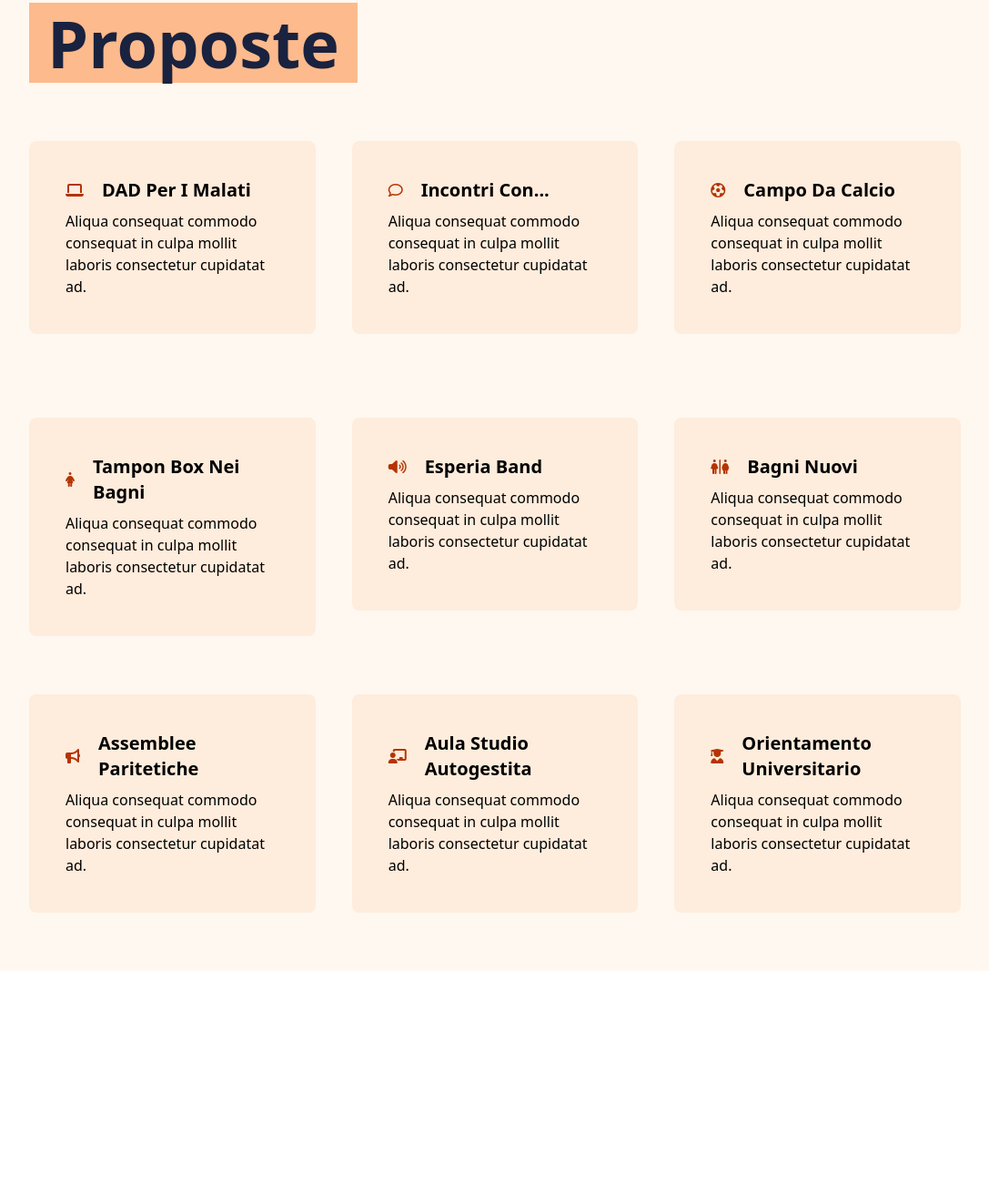
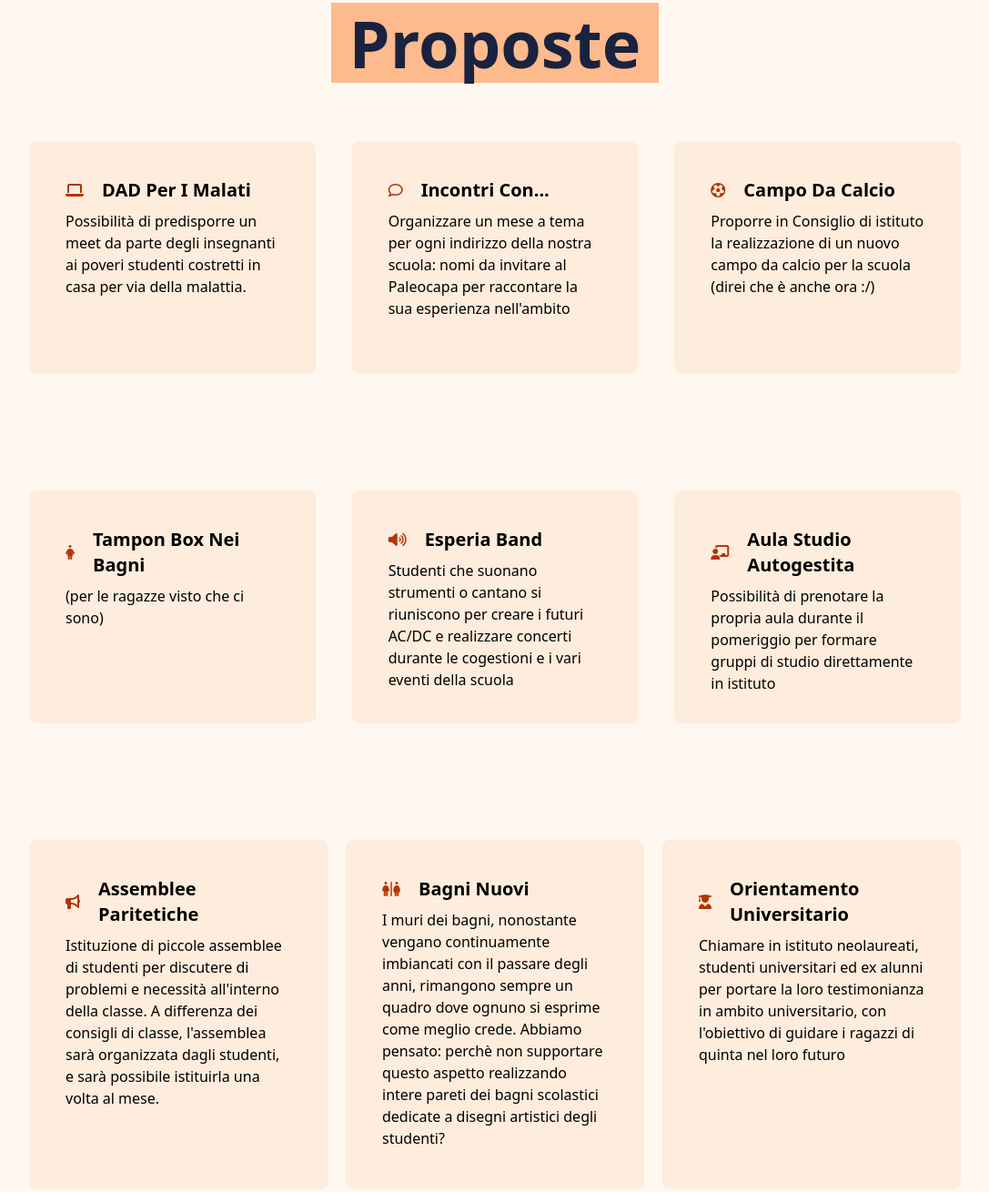
Before and after one commit to nicolapreda/tuttiunitis, a website: page index.html in a window 1280 px wide. Shown: the part 1245-2555 px from the top of the page at 91% size, without its empty margins (96-1183 px from the left). Drawn offline with nearby package versions, Linux system fonts and the light colour scheme.

Commit message:
Started creating dark mode, fixed "proposte" section"

```diff
--- a/index.html
+++ b/index.html
@@ -20,8 +20,7 @@
     <meta property="og:title" content="Tutti Unitis">
     <meta property="og:description"
         content="Lista rappresentanti d'istituto Esperia: Nicola Preda, Marco Bellini, Valentino Dentella, Giuliano Lupi, Davide Signorelli.">
-    <meta property="og:image"
-        content="./dist/img/metadata_banner.png">
+    <meta property="og:image" content="./dist/img/metadata_banner.png">
 
     <!-- Twitter -->
     <meta property="twitter:card" content="summary_large_image">
@@ -29,23 +28,22 @@
     <meta property="twitter:title" content="Tutti Unitis">
     <meta property="twitter:description"
         content="Lista rappresentanti d'istituto Esperia: Nicola Preda, Marco Bellini, Valentino Dentella, Giuliano Lupi, Davide Signorelli.">
-    <meta property="twitter:image"
-        content="./dist/img/metadata_banner.png">
+    <meta property="twitter:image" content="./dist/img/metadata_banner.png">
     <script async src="https://cdn.splitbee.io/sb.js"></script>
 
 </head>
 
-<body class="bg-white dark:bg-blue-900">
+<body class="bg-white dark:bg-gray-800">
 
-    <nav class="bg-white px-2 sm:px-4 py-2.5 fixed w-full z-20 top-0 left-0 border-b border-gray-200 dark:bg-blue-900">
+    <nav class="bg-white px-2 sm:px-4 py-2.5 fixed w-full z-20 top-0 left-0 border-b border-gray-200 dark:border-gray-800 dark:bg-gray-900">
         <div class="container flex flex-wrap justify-between items-center mx-auto">
             <a href="#/" class="flex items-center">
                 <img src="./dist/img/Logo_Completo.png" class="mr-3 h-6 sm:h-12" alt="Tutti Unitis">
                 <span class="text-xl font-bold text-gray-800 dark:text-white">Tutti Unitis</span>
             </a>
             <div class="flex md:order-2">
-                <button type="button"
-                    class="text-white hidden sm:block bg-purple-600 hover:bg-purple-800 transition font-medium rounded-lg text-sm px-5 py-2.5 text-center mr-3 md:mr-0">Seguici!</button>
+                <a href="https://instagram.com/noidellesperia"
+                    class="text-white hidden sm:block bg-purple-600 hover:bg-purple-800 transition font-medium rounded-lg text-sm px-5 py-2.5 text-center mr-3 md:mr-0">Seguici!</a>
                 <button data-collapse-toggle="navbar-sticky" type="button"
                     class="inline-flex items-center p-2 text-sm text-gray-500 rounded-lg md:hidden hover:bg-gray-100 focus:outline-none focus:ring-2 focus:ring-gray-200 dark:text-gray-400 dark:hover:bg-gray-700 dark:focus:ring-gray-600"
                     aria-controls="navbar-sticky" aria-expanded="false">
@@ -80,22 +78,22 @@
 
 
     <!--header and navbar with tailwindcss, dark-->
-    <header style="background-image: url('./dist/img/Thumbnail.png')"
-        class="bg-blue-200 h-large bg-[url('./dist/img/Thumbnail.png')]">
+    <header
+        class="h-large bg-[url('/dist/img/Thumbnail.png')] dark:bg-[url('/dist/img/Thumbnail_dark.png')]">
 
         <div class="container mx-auto px-6 py-3">
             <div class="text-center  md:mx-16 mx-2 mt-32 mb-10 font-poppins">
                 <h1
                     class="px-2 leading-normal font-figtree text-4xl md:text-5xl lg:text-6xl bg-purple-500 font-bold text-primary-blue inline-flex">
-                    Il modo migliore per fare </h1><br>
+                    Il modo migliore per fare una cosa</h1><br>
                 <h1
                     class="px-2 mt-2 leading-normal font-figtree text-4xl md:text-5xl lg:text-6xl bg-blue-500 font-bold text-primary-blue inline-flex">
-                    una cosa è farla :)</h1>
+                    è farla :)</h1>
 
-                <h2 class="mt-4 text-md">Marco Bellini, Valentino Dentella, Giuliano Lupi, Davide Signorelli, Nicola
+                <h2 class="mt-4 text-md dark:text-white">Marco Bellini, Valentino Dentella, Giuliano Lupi, Davide Signorelli, Nicola
                     Preda
                 </h2>
-                <h2 class="font-light text-sm">Tramite questo sito vogliamo ufficialmente presentarci a tutti
+                <h2 class="font-light text-sm dark:text-gray-300">Tramite questo sito vogliamo ufficialmente presentarci a tutti
                     voi studenti dell'Esperia, come lista
                     Tutti Unitis.
                 </h2>
@@ -121,118 +119,131 @@
 
 
 
-    <section class="proposte mt-16 md:mt-96 py-16 bg-orange-50 items-center" id="proposte">
+    <section class="proposte mt-96 md:mt-96 py-16 bg-orange-50 items-stretch" id="proposte">
+        <div class="flex justify-center items-center">
             <h1
-            class="text-4xl md:text-7xl font-semibold font-figtree text-primary-blue bg-orange-300 px-5 py-2 md:mx-32 mx-10 inline-flex md:inline-block text-center">
+                class=" text-center text-4xl md:text-7xl font-semibold font-figtree text-primary-blue bg-orange-300 px-5 py-2 md:mx-32 mx-10 inline-flex md:inline-block text-center">
                 Proposte</h1>
+        </div>
 
         <!--section with 3 columns and 3 rows-->
-        <div class="grid grid-rows-3 gap-16 mt-16 md:mx-32 mx-10">
+        <div class="grid grid-rows-3  mt-16 md:mx-32 mx-10">
 
 
-            <div class="grid lg:grid-cols-3 gap-10">
+            <div class="grid lg:grid-cols-3 gap-10 items-stretch">
                 <div>
-                    <div class="bg-orange-100 p-10 rounded-lg cursor-pointer hover:bg-orange-200 transition">
+                    <div class="bg-orange-100 rounded-lg cursor-pointer hover:bg-orange-200 transition h-64">
+                        <div class="p-10">
                             <div class="flex items-center">
                                 <i class="fas fa-laptop text-orange-700"></i>
                                 <h1 class="text-xl font-semibold ml-5">DAD Per I Malati
                                 </h1>
                             </div>
-                        <p class="font-light mt-2">Aliqua consequat commodo consequat in culpa mollit laboris
-                            consectetur cupidatat ad.</p>
+                            <p class="font-light mt-2">Possibilità di predisporre un meet da parte degli insegnanti ai
+                                poveri studenti costretti in casa per via della malattia. </p>
+                        </div>
                     </div>
                 </div>
 
                 <div>
-                    <div class="bg-orange-100 p-10 rounded-lg cursor-pointer hover:bg-orange-200 transition">
+                    <div class="bg-orange-100 p-10 rounded-lg cursor-pointer hover:bg-orange-200 transition h-64">
+
+
                         <div class="flex items-center">
                             <i class="far fa-comment text-orange-700"></i>
                             <h1 class="text-xl font-semibold ml-5">Incontri Con...
                             </h1>
                         </div>
-                        <p class="font-light mt-2">Aliqua consequat commodo consequat in culpa mollit laboris
-                            consectetur cupidatat ad.</p>
+                        <p class="font-light mt-2">Organizzare un mese a tema per ogni indirizzo della nostra scuola:
+                            nomi da invitare al Paleocapa per raccontare la sua esperienza nell'ambito</p>
                     </div>
                 </div>
                 <div>
-                    <div class="bg-orange-100 p-10 rounded-lg cursor-pointer hover:bg-orange-200 transition">
+                    <div class="bg-orange-100 p-10 rounded-lg cursor-pointer hover:bg-orange-200 transition h-64">
                         <div class="flex items-center">
                             <i class="	far fa-futbol text-orange-700"></i>
                             <h1 class="text-xl font-semibold ml-5">Campo Da Calcio
                             </h1>
                         </div>
-                        <p class="font-light mt-2">Aliqua consequat commodo consequat in culpa mollit laboris
-                            consectetur cupidatat ad.</p>
+                        <p class="font-light mt-2">Proporre in Consiglio di istituto la realizzazione di un nuovo campo
+                            da calcio per la scuola (direi che è anche ora :/)</p>
                     </div>
                 </div>
             </div>
-            <div class="grid lg:grid-cols-3 gap-10">
+            <div class="grid lg:grid-cols-3 gap-10 items-stretch">
                 <div>
-                    <div class="bg-orange-100 p-10 rounded-lg cursor-pointer hover:bg-orange-200 transition">
+                    <div class="bg-orange-100 p-10 rounded-lg cursor-pointer hover:bg-orange-200 transition h-64">
                         <div class="flex items-center">
                             <i class="fas fa-female text-orange-700"></i>
                             <h1 class="text-xl font-semibold ml-5">Tampon Box Nei Bagni
                             </h1>
                         </div>
-                        <p class="font-light mt-2">Aliqua consequat commodo consequat in culpa mollit laboris
-                            consectetur cupidatat ad.</p>
+                        <p class="font-light mt-2">(per le ragazze visto che ci sono)
+                        </p>
                     </div>
                 </div>
                 <div>
-                    <div class="bg-orange-100 p-10 rounded-lg cursor-pointer hover:bg-orange-200 transition">
+                    <div class="bg-orange-100 p-10 rounded-lg cursor-pointer hover:bg-orange-200 transition h-64">
                         <div class="flex items-center">
                             <i class="	fas fa-volume-up text-orange-700"></i>
                             <h1 class="text-xl font-semibold ml-5">Esperia Band
                             </h1>
                         </div>
-                        <p class="font-light mt-2">Aliqua consequat commodo consequat in culpa mollit laboris
-                            consectetur cupidatat ad.</p>
+                        <p class="font-light mt-2">Studenti che suonano strumenti o cantano si riuniscono per creare i
+                            futuri AC/DC e realizzare concerti durante le cogestioni e i vari eventi della scuola</p>
                     </div>
                 </div>
                 <div>
-                    <div class="bg-orange-100 p-10 rounded-lg cursor-pointer hover:bg-orange-200 transition">
+
+                    <div class="bg-orange-100 p-10 rounded-lg cursor-pointer hover:bg-orange-200 transition h-64">
+                        <div class="flex items-center">
+                            <i class="fas fa-chalkboard-teacher text-orange-700"></i>
+                            <h1 class="text-xl font-semibold ml-5">Aula Studio Autogestita
+                            </h1>
+                        </div>
+                        <p class="font-light mt-2">Possibilità di prenotare la propria aula durante il pomeriggio per
+                            formare gruppi di studio direttamente in istituto</p>
+                    </div>
+                </div>
+            </div>
+            <div class="grid lg:grid-cols-3 gap-5">
+                <div>
+                    <div class="bg-orange-100 p-10 rounded-lg cursor-pointer hover:bg-orange-200 transition h-96">
+                        <div class="flex items-center">
+                            <i class="fas fa-bullhorn text-orange-700"></i>
+                            <h1 class="text-xl font-semibold ml-5">Assemblee Paritetiche
+                            </h1>
+                        </div>
+                        <p class="font-light mt-2">Istituzione di piccole assemblee di studenti per discutere di
+                            problemi e necessità all'interno della classe. A differenza dei consigli di classe,
+                            l'assemblea sarà organizzata dagli studenti, e sarà possibile istituirla una volta al mese.
+                        </p>
+                    </div>
+                </div>
+                <div>
+                    <div class="bg-orange-100 p-10 rounded-lg cursor-pointer hover:bg-orange-200 transition h-96">
                         <div class="flex items-center">
                             <i class="	fas fa-restroom text-orange-700"></i>
                             <h1 class="text-xl font-semibold ml-5">Bagni Nuovi
                             </h1>
                         </div>
-                        <p class="font-light mt-2">Aliqua consequat commodo consequat in culpa mollit laboris
-                            consectetur cupidatat ad.</p>
+                        <p class="font-light mt-2">I muri dei bagni, nonostante vengano continuamente imbiancati con il
+                            passare degli anni, rimangono sempre un quadro dove ognuno si esprime come meglio crede.
+                            Abbiamo pensato: perchè non supportare questo aspetto realizzando intere pareti dei bagni
+                            scolastici dedicate a disegni artistici degli studenti? </p>
                     </div>
                 </div>
-            </div>
-            <div class="grid lg:grid-cols-3 gap-10">
+
                 <div>
-                    <div class="bg-orange-100 p-10 rounded-lg cursor-pointer hover:bg-orange-200 transition">
-                        <div class="flex items-center">
-                            <i class="fas fa-bullhorn text-orange-700"></i>
-                            <h1 class="text-xl font-semibold ml-5">Assemblee Paritetiche
-                            </h1>
-                        </div>
-                        <p class="font-light mt-2">Aliqua consequat commodo consequat in culpa mollit laboris
-                            consectetur cupidatat ad.</p>
-                    </div>
-                </div>
-                <div>
-                    <div class="bg-orange-100 p-10 rounded-lg cursor-pointer hover:bg-orange-200 transition">
-                        <div class="flex items-center">
-                            <i class="fas fa-chalkboard-teacher text-orange-700"></i>
-                            <h1 class="text-xl font-semibold ml-5">Aula Studio Autogestita
-                            </h1>
-                        </div>
-                        <p class="font-light mt-2">Aliqua consequat commodo consequat in culpa mollit laboris
-                            consectetur cupidatat ad.</p>
-                    </div>
-                </div>
-                <div>
-                    <div class="bg-orange-100 p-10 rounded-lg cursor-pointer hover:bg-orange-200 transition">
+                    <div class="bg-orange-100 p-10 rounded-lg cursor-pointer hover:bg-orange-200 transition h-96">
                         <div class="flex items-center">
                             <i class="fas fa-user-graduate text-orange-700"></i>
                             <h1 class="text-xl font-semibold ml-5">Orientamento Universitario
                             </h1>
                         </div>
-                        <p class="font-light mt-2">Aliqua consequat commodo consequat in culpa mollit laboris
-                            consectetur cupidatat ad.</p>
+                        <p class="font-light mt-2">Chiamare in istituto neolaureati, studenti universitari ed ex alunni
+                            per portare la loro testimonianza in ambito universitario, con l'obiettivo di guidare i
+                            ragazzi di quinta nel loro futuro</p>
                     </div>
                 </div>
             </div>
@@ -242,16 +253,19 @@
 
     <section id="contatti" class="my-32 py-32 ">
         <div class="md:mx-32 mx-10">
+            <div class="flex justify-center items-center">
+
                 <h1
-                class="text-4xl md:text-7xl font-semibold font-figtree text-primary-blue inline-flex bg-red-300 px-5 py-2 ">
+                    class="text-center text-4xl md:text-7xl font-semibold font-figtree text-primary-blue inline-flex bg-red-300 px-5 py-2 ">
                     Contattaci</h1>
-
+            </div>
             <div class="grid md:grid-cols-2 gap-16 mt-12">
                 <div>
                     <h1 class="text-xl font-figtree font-semibold letter-spacing-1">Mail</h1>
-                    <a class="my-3 bg-red-100 rounded-lg flex items-center cursor pointer px-3 py-2 inline-block"
+                    <a class="hover:bg-red-200 transition my-3 bg-red-100 rounded-lg flex items-center cursor pointer px-3 py-2 inline-block"
                         href="mailto:comitato.studentesco@itispaleocapa.it">
-                        <i class="fas fa-envelope text-primary-blue"></i>
+                        <img src="https://upload.wikimedia.org/wikipedia/commons/d/df/Aiga_mail.svg" alt="Mail"
+                            class="h-8 w-8">
                         <p class="mx-5 text-sm md:text-normal">Comitato Studentesco</p>
                     </a>
 
@@ -261,11 +275,13 @@
                 </div>
                 <div>
                     <h1 class="text-xl font-figtree font-semibold letter-spacing-1">Social network</h1>
-                    <a class="my-3 bg-red-100 rounded-lg flex items-center cursor pointer px-3 py-2 inline-block"
+                    <a class="my-3 bg-red-100 rounded-lg flex items-center cursor pointer px-3 py-2 inline-block hover:bg-red-200 transition"
                         href="https://instagram.com/noidellesperia">
-                        <i class="fa-brands fa-instagram text-sm"></i>
+                        <img src="https://upload.wikimedia.org/wikipedia/commons/thumb/3/3e/Instagram_simple_icon.svg/1920px-Instagram_simple_icon.svg.png"
+                            alt="Instagram" class="h-8 w-8">
                         <p class="mx-5">noidellesperia</p>
                     </a>
+
 
                 </div>
 
```
Also changed, not shown: dist/img/Thumbnail_dark.png (added), dist/output.css. Lines whose indentation alone changed are shown as unchanged.
